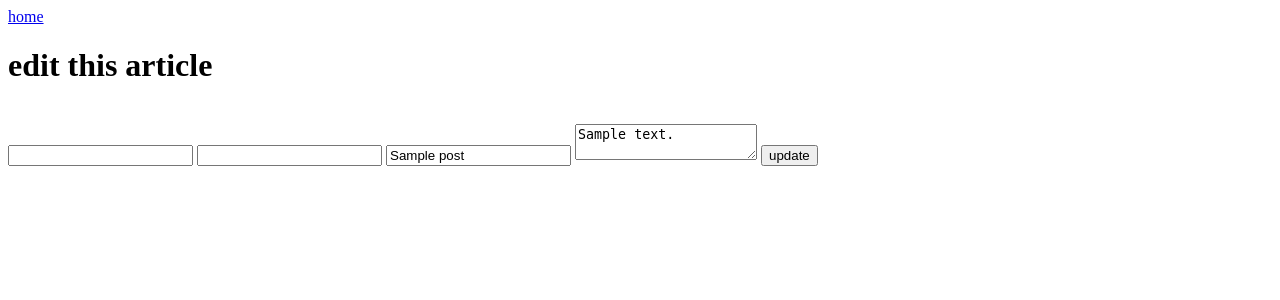
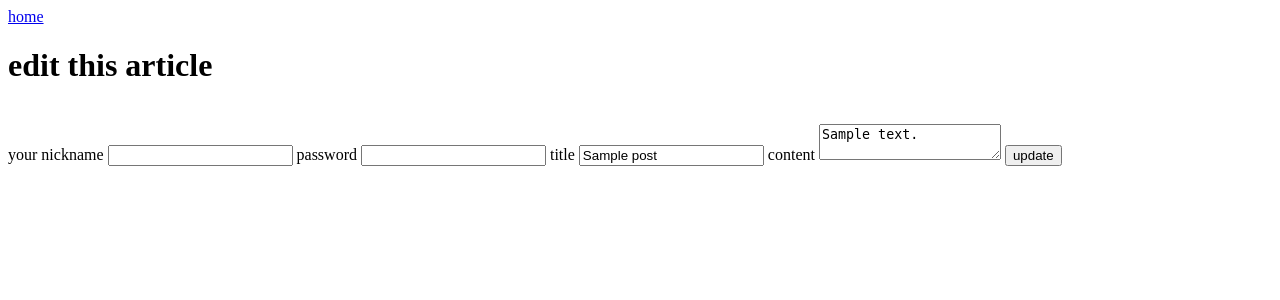
Before and after one commit to donghyeon1126/simple_crud_site, a Django app: page /update/1/ in a window 1280 px wide. Shown: the top 300 px of the page. Run offline with Django 4.2, Linux system fonts and the light colour scheme; tables that the repository leaves empty hold one stand-in row (values such as "Sample post").

Commit message:
add label tag in simple_crud_site/crudapp/template/update.html for web accessibility

```diff
--- a/simple_crud_site/crudapp/templates/update.html
+++ b/simple_crud_site/crudapp/templates/update.html
@@ -8,14 +8,17 @@
     <h1>edit this article</h1>
     <br>
     {%if errormsg %}
-<div>{{errormsg}}
-</div>
+        <div>{{errormsg}} </div>
     {%endif%}
     <form action="" method="post">
         {%csrf_token%}
+        <label for="author">your nickname</label>
         <input type="text" name="author" title="your nickname">
+        <label for="author_password">password</label>
         <input type="password" name="author_password" title="password">
+        <label for="title">title</label>
         <input type="text" name="title" title="title" value="{{article.title}}">
+        <label for="content">content</label>
         <textarea name="content" title="content">{{article.content}}</textarea>
         <input type="submit" value="update">
     </form>
```
Also changed, not shown: simple_crud_site/crudapp/migrations/0001_initial.py (deleted), simple_crud_site/db.sqlite3 (deleted). Lines whose indentation alone changed are shown as unchanged.
